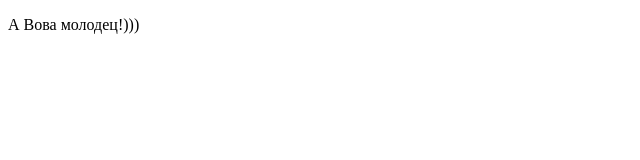
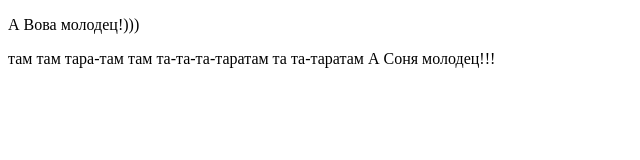
Before and after one commit to SofiaMatchenko/Training4, a plain HTML site: page index.html in a window 1280 px wide. Shown: the whole page, without its empty margins (0-640 px from the left). Drawn offline with Linux system fonts and the light colour scheme.

Commit message:
added file

```diff
--- a/index.html
+++ b/index.html
@@ -6,5 +6,11 @@
     </head>
     <body>
         <p>А Вова молодец!)))</p>
+
+        там там тара-там
+        там та-та-та-таратам
+        та
+        та-таратам
+        А Соня молодец!!!
     </body>
 </html>
```
